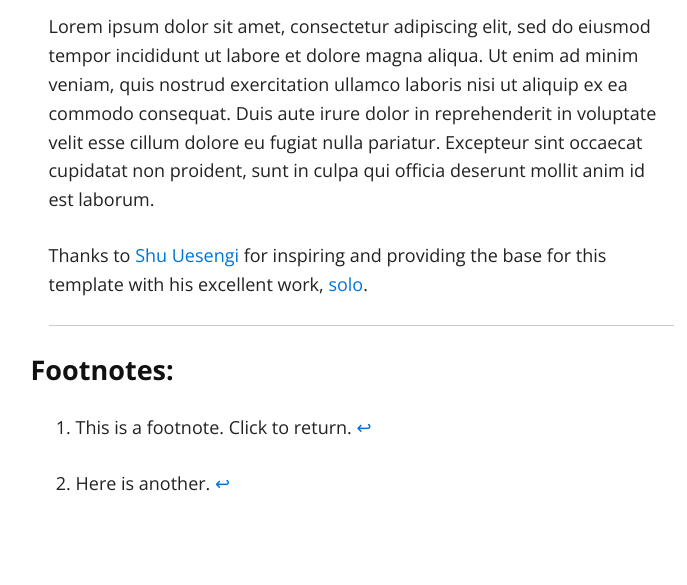
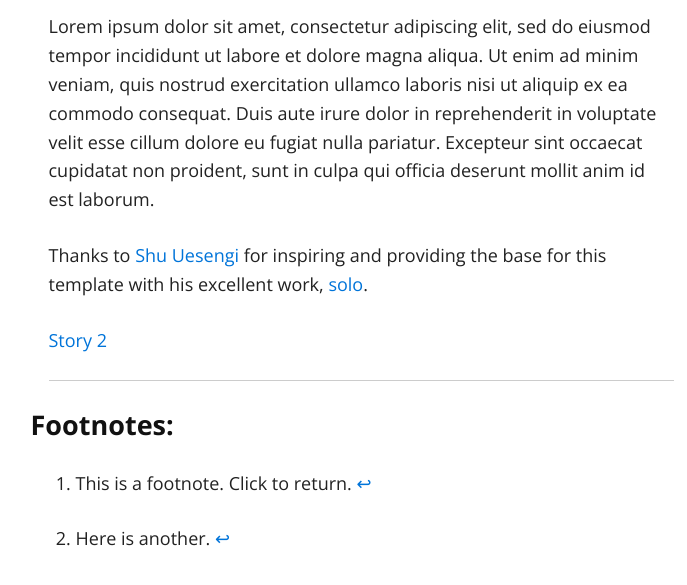
Before and after one commit to azbrielle/azbrielle.github.io, a Jekyll site: the page built from index.md, in a window 1280 px wide and 900 px high, scrolled down 2874 px, cut to the strip 257-842 px from the top of the window. Shown: the whole strip, without its empty margins (279-966 px from the left). Built offline with Jekyll 4.4.1, drawn with Linux system fonts in a browser that asks for light colours.

Commit message:
Update index.md

```diff
--- a/index.md
+++ b/index.md
@@ -59,6 +59,8 @@ Lorem ipsum dolor sit amet, consectetur adipiscing elit, sed do eiusmod tempor i
 
 Thanks to [Shu Uesengi](https://github.com/chibicode) for inspiring and providing the base for this template with his excellent work, [solo](https://github.com/chibicode).
 
+[Story 2](/page2.html)
+
 <hr>
 
 ##### Footnotes:
```
